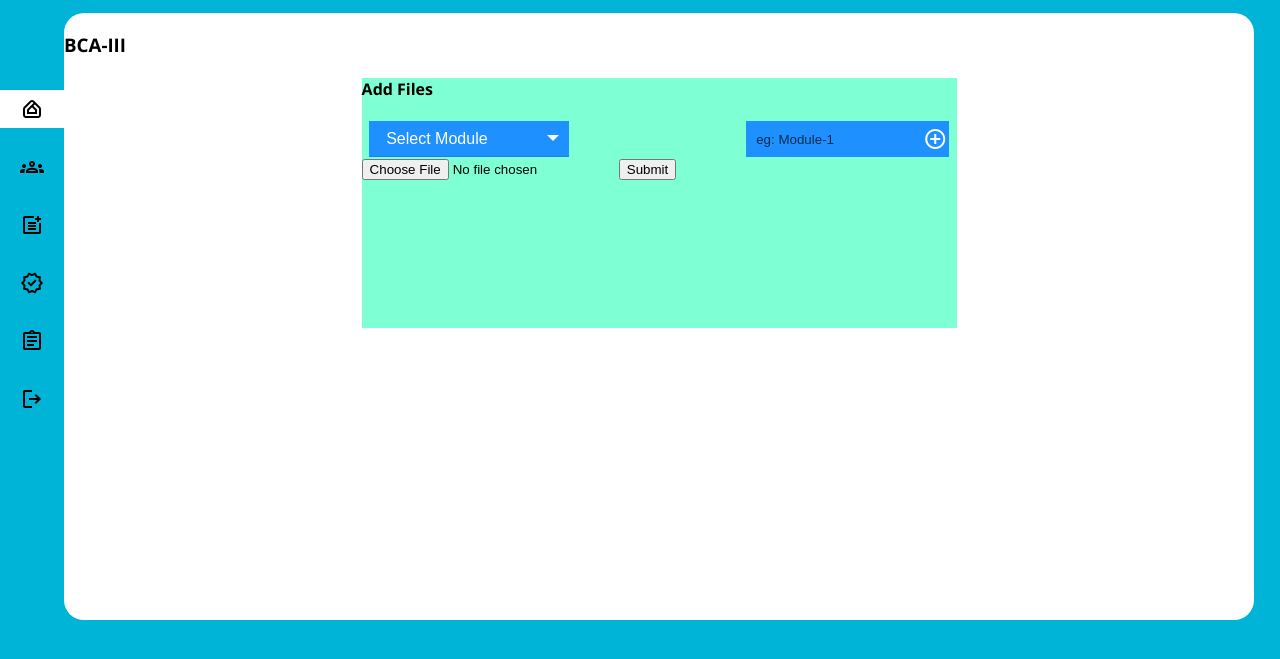
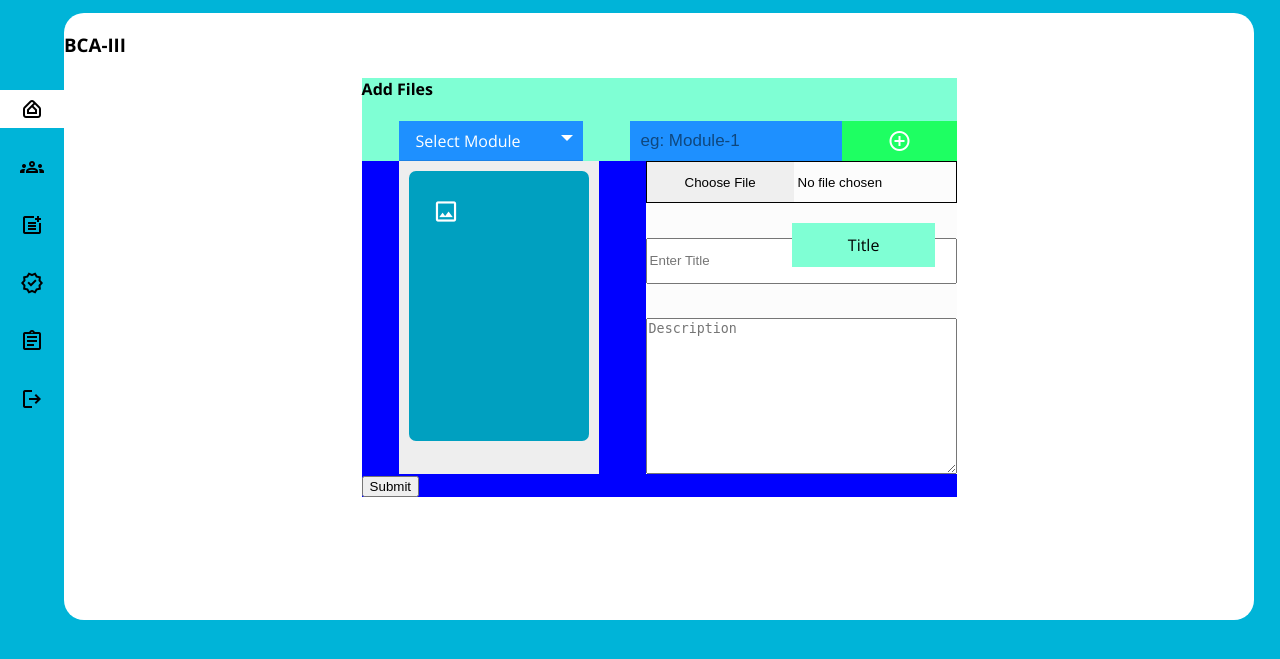
Before and after one commit to MatthewsM2/Online-Classroom-Management-System, a PHP site: page /Teacher_View/body.html in a window 1280 px wide. Shown: the top 659 px of the page. Run offline with PHP 8.4, Linux system fonts and the light colour scheme.

Commit message:
Aug 26 issues in Teacher View Input Type=file

```diff
--- a/Teacher_View/body.html
+++ b/Teacher_View/body.html
@@ -189,14 +189,14 @@
                 </tr>
             </table>
         </div>
-        <div class="MainDiv">
+        <div class="MainDiv MainDiv3">
             <h3>BCA-III</h3>
             <div class="addFiles">
                 <h4>Add Files</h4>
                 <div class="container-Selector-ModuleTextbox">
                     <div class="custom-select" style="width:200px;">
                         <select>
-                        <option value=""disabled selected hidden>Select Module</option>
+                            <option value="" disabled selected hidden>Select Module</option>
                             <option value="0">Module-1</option>
                         </select>
                     </div>
@@ -207,11 +207,31 @@
                         </span>
                     </div>
                 </div>
+                <div class="uploadDiv-Container">
+
+                    <div class="Master-Container">
+                        <div class="uploadDiv-OuterDiv">
+                            <label for="Input-Type-File">
                                 <div class="uploadDiv">
+                                    <span class="material-symbols-outlined uploadDiv-Icon">
+                                        image
+                                    </span>
+                                </div>
+                            </label>
+                            <input type="file" id="Input-Type-File">
+                        </div>
 
+
+                        <div class="docUpload-Container">
+                            <input type="file" id="selectFile">
+                            <input type="text" placeholder="Enter Title" class="txtbox-title">
+                            <label id="Title-box">Title</label>
+                            <textarea name="" id="" cols="30" rows="10" placeholder="Description"></textarea>
                         </div>
-                <input type="file">
+                    </div>
+
                     <input type="submit">
+                </div>
             </div>
         </div>
     </div>
@@ -219,4 +239,5 @@
 </body>
 <script src="/MiniProject/script.js"></script>
 <script src="selectbox.js"></script>
+
 </html>
--- a/Teacher_View/selectboxCss.css
+++ b/Teacher_View/selectboxCss.css
@@ -2,7 +2,6 @@
 /*the container must be positioned relative:*/
 .custom-select {
     position: relative;
-    font-family: Arial;
   }
 
   .custom-select select {
--- a/Teacher_View/studentIcon.css
+++ b/Teacher_View/studentIcon.css
@@ -1,65 +1,130 @@
-#StudentTable{
+#StudentTable {
   border-collapse: collapse;
   width: 97%;
   margin: auto;
   margin-top: 27px;
 }
-#StudentTable td,#StudentTable th{
+#StudentTable td,
+#StudentTable th {
   border: 1px solid grey;
   padding: 7px;
 }
-#StudentTable tr:nth-child(even){
+#StudentTable tr:nth-child(even) {
   background-color: #eee;
 }
-#StudentTable th{
+#StudentTable th {
   padding-top: 12px;
   padding-bottom: 12px;
   text-align: left;
-    background-color: #00a0c0 ;
+  background-color: #00a0c0;
   color: white;
-
 }
-.MainDiv2{
-overflow-y:scroll ;
+.MainDiv2 {
+  overflow-y: scroll;
   display: none;
 }
 
+.MainDiv3 {
+  display: block;
+}
 /* Add Files & Module Page Css */
 
-.addFiles{
+.addFiles {
   background-color: aquamarine;
   margin: auto;
   width: 50%;
   height: 250px;
 }
-.container-Selector-ModuleTextbox{
+.container-Selector-ModuleTextbox {
   display: flex;
-    gap: 177px;
-    justify-content: center;
-
+  gap: 47px;
+  margin-left: 37px;
+  /* justify-content: center; */
 }
-.moduleTextbox{
+.moduleTextbox {
   display: flex;
-    justify-content: center;
-    width:203px;
-    height: 36px;
-    /* border:1px solid black; */
-    background-color: dodgerblue;
+  justify-content: space-between;
+  width: 353px;
+  height: 40px;
+  background-color: rgb(30, 255, 98);
   color: white;
 }
-#inside-moduleTextbox{
+#inside-moduleTextbox {
   outline: none;
   background-color: dodgerblue;
   color: white;
+  font-size: 17px;
+  font-weight: 500;
   border: none;
-    width: 163px;
+  width: 200px;
   padding-left: 10px;
 }
-#inside-moduleTextbox::placeholder{
-    color: black;
-    opacity:0.70;
+#inside-moduleTextbox::placeholder {
+  color: rgb(0, 0, 0);
+  opacity: 0.5;
 }
-.moduleTextbox-addIcon{
+.moduleTextbox-addIcon {
   margin: auto;
   cursor: pointer;
 }
+.uploadDiv {
+  margin: auto;
+  width: 180px;
+  height: 270px;
+  border-radius: 7px;
+  background-color: #00a0c0;
+}
+.uploadDiv-Icon {
+  margin-top: 27px;
+  margin-left: 24px;
+  color: white;
+  font-size: 27px;
+}
+.uploadDiv-Container {
+  background-color: blue;
+}
+#Input-Type-File {
+  /* display: none; */
+  visibility: hidden;
+}
+.uploadDiv-OuterDiv {
+  background-color: #eee;
+  margin-left: 37px;
+  width: 200px;
+  padding-top: 10px;
+  padding-bottom: 10px;
+}
+.docUpload-Container {
+  display: flex;
+  flex-direction: column;
+  justify-content: space-between;
+  background-color: rgb(252, 252, 252);
+  width: 353px;
+}
+.Master-Container {
+  display: flex;
+  gap: 47px;
+}
+#selectFile {
+  border: 1px solid rgb(0, 0, 0);
+  height: 40px;
+  display: flex;
+}
+#selectFile::-webkit-file-upload-button {
+  height: 40px;
+  width: 147px;
+  /* margin-left: 208px; */
+  outline: none;
+  border: none;
+
+}
+.txtbox-title{
+  height: 40px;
+}
+#Title-box{
+  position: absolute;
+  top: 210px;
+  right: 319px;
+  background-color: aquamarine;
+  padding: 11px 56px 11px 56px;
+}
```
Also changed, not shown: Teacher_View/selectbox.js (+9 -4 lines). Lines whose indentation alone changed are shown as unchanged.
